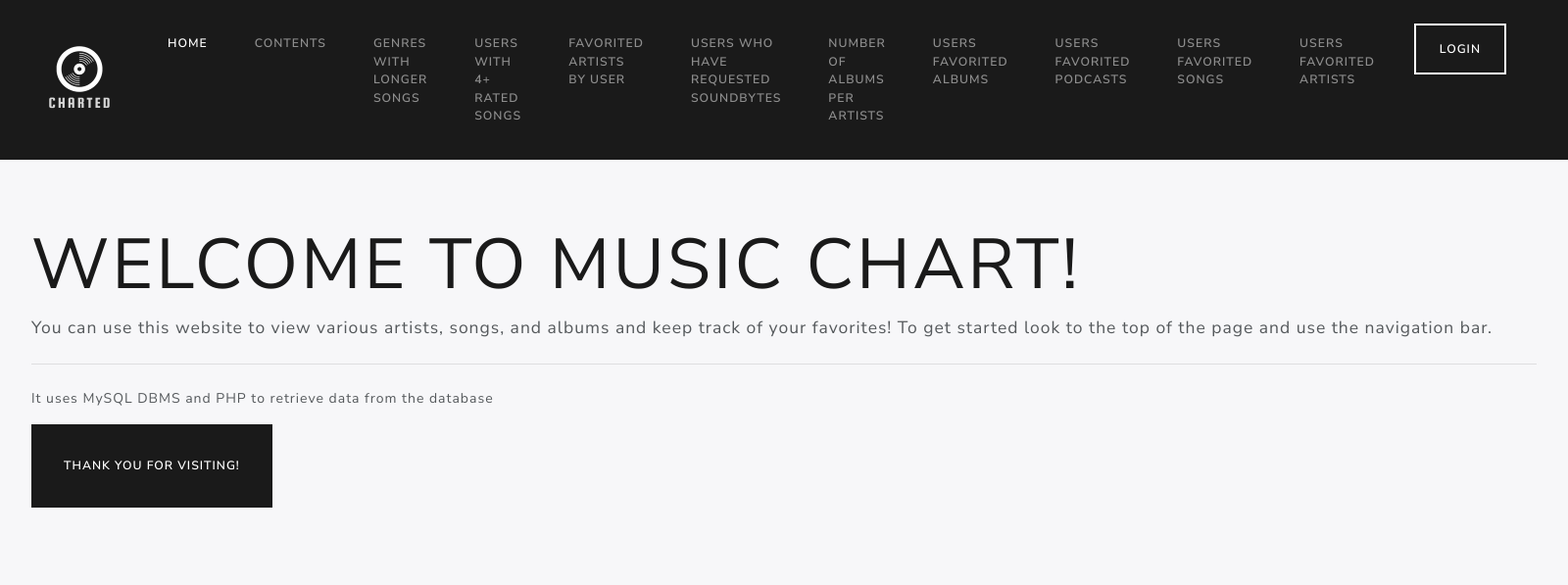
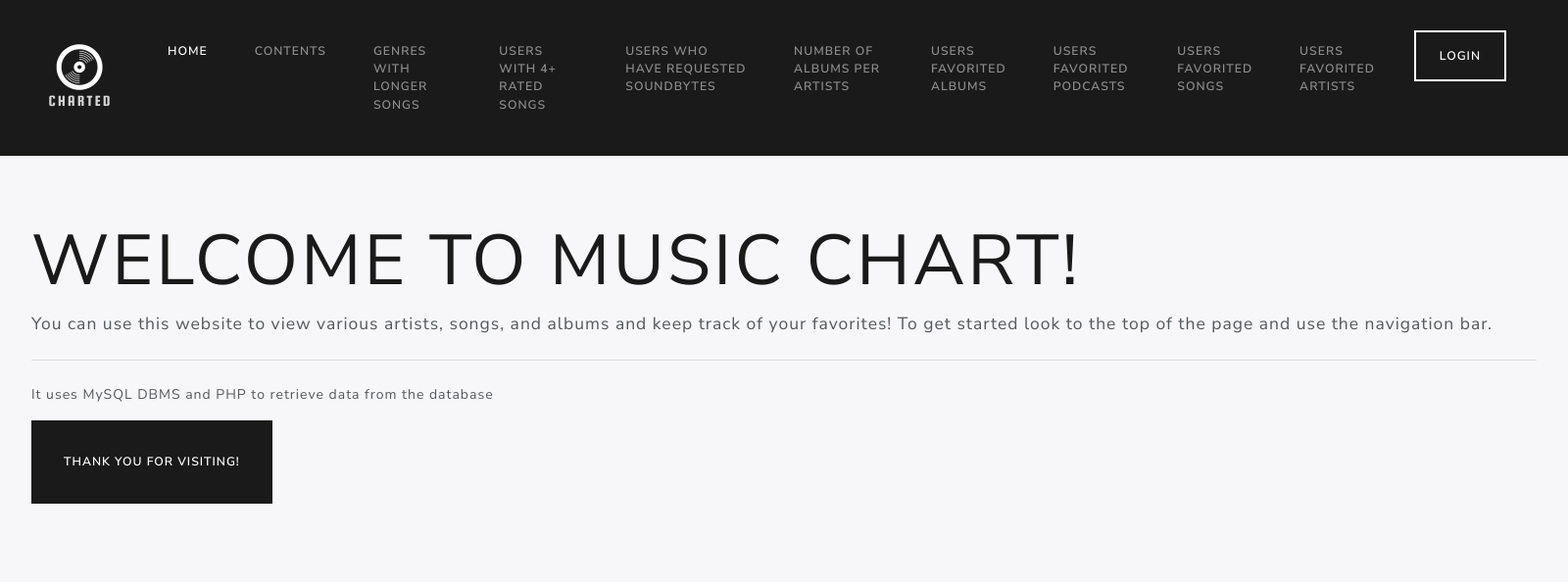
Before and after one commit to bluethunder7101/Music-Chart, a PHP site: page / in a window 1600 px wide. Shown: the top 597 px of the page at 98% size. Run offline with PHP 8.4, Linux system fonts and the light colour scheme.

Commit message:
Add files via upload

```diff
--- a/contents.php
+++ b/contents.php
@@ -36,9 +36,6 @@
             </li>
 			<li class="nav-item">
               <a class="nav-link" href="usersfourplussongs.php">Users With 4+ Rated Songs</a>
-            </li>
-			<li class="nav-item">
-              <a class="nav-link" href="favoritedartistsbyuser.php">Favorited Artists By User</a>
             </li>
 			<li class="nav-item">
               <a class="nav-link" href="requestedsoundbites.php">Users Who Have Requested Soundbytes</a>
--- a/favoritedartistsbyuser.php
+++ b/favoritedartistsbyuser.php
@@ -35,9 +35,6 @@
             </li>
 			<li class="nav-item">
               <a class="nav-link" href="usersfourplussongs.php">Users With 4+ Rated Songs</a>
-            </li>
-			<li class="nav-item">
-              <a class="nav-link" href="favoritedartistsbyuser.php">Favorited Artists By User</a>
             </li>
 			<li class="nav-item">
               <a class="nav-link" href="requestedsoundbites.php">Users Who Have Requested Soundbytes</a>
--- a/index.php
+++ b/index.php
@@ -37,9 +37,6 @@
               <a class="nav-link" href="usersfourplussongs.php">Users With 4+ Rated Songs</a>
             </li>
 			<li class="nav-item">
-              <a class="nav-link" href="favoritedartistsbyuser.php">Favorited Artists By User</a>
-            </li>
-			<li class="nav-item">
               <a class="nav-link" href="requestedsoundbites.php">Users Who Have Requested Soundbytes</a>
             </li>
 			<li class="nav-item">
--- a/longersongs.php
+++ b/longersongs.php
@@ -36,9 +36,6 @@
             </li>
 			<li class="nav-item">
               <a class="nav-link" href="usersfourplussongs.php">Users With 4+ Rated Songs</a>
-            </li>
-			<li class="nav-item">
-              <a class="nav-link" href="favoritedartistsbyuser.php">Favorited Artists By User</a>
             </li>
 			<li class="nav-item">
               <a class="nav-link" href="requestedsoundbites.php">Users Who Have Requested Soundbytes</a>
--- a/numberofalbumsperartist.php
+++ b/numberofalbumsperartist.php
@@ -35,9 +35,6 @@
             </li>
 			<li class="nav-item">
               <a class="nav-link" href="usersfourplussongs.php">Users With 4+ Rated Songs</a>
-            </li>
-			<li class="nav-item">
-              <a class="nav-link" href="favoritedartistsbyuser.php">Favorited Artists By User</a>
             </li>
 			<li class="nav-item">
               <a class="nav-link" href="requestedsoundbites.php">Users Who Have Requested Soundbytes</a>
--- a/requestedsoundbites.php
+++ b/requestedsoundbites.php
@@ -35,9 +35,6 @@
             </li>
 			<li class="nav-item">
               <a class="nav-link" href="usersfourplussongs.php">Users With 4+ Rated Songs</a>
-            </li>
-			<li class="nav-item">
-              <a class="nav-link" href="favoritedartistsbyuser.php">Favorited Artists By User</a>
             </li>
 			<li class="nav-item">
               <a class="nav-link" href="requestedsoundbites.php">Users Who Have Requested Soundbytes</a>
--- a/userfavoritealbums.php
+++ b/userfavoritealbums.php
@@ -36,9 +36,6 @@
             </li>
 			<li class="nav-item">
               <a class="nav-link" href="usersfourplussongs.php">Users With 4+ Rated Songs</a>
-            </li>
-			<li class="nav-item">
-              <a class="nav-link" href="favoritedartistsbyuser.php">Favorited Artists By User</a>
             </li>
 			<li class="nav-item">
               <a class="nav-link" href="requestedsoundbites.php">Users Who Have Requested Soundbytes</a>
--- a/usersfavoritedartists.php
+++ b/usersfavoritedartists.php
@@ -36,9 +36,6 @@
             </li>
 			<li class="nav-item">
               <a class="nav-link" href="usersfourplussongs.php">Users With 4+ Rated Songs</a>
-            </li>
-			<li class="nav-item">
-              <a class="nav-link" href="favoritedartistsbyuser.php">Favorited Artists By User</a>
             </li>
 			<li class="nav-item">
               <a class="nav-link" href="requestedsoundbites.php">Users Who Have Requested Soundbytes</a>
--- a/usersfavoritepodcast.php
+++ b/usersfavoritepodcast.php
@@ -36,9 +36,6 @@
             </li>
 			<li class="nav-item">
               <a class="nav-link" href="usersfourplussongs.php">Users With 4+ Rated Songs</a>
-            </li>
-			<li class="nav-item">
-              <a class="nav-link" href="favoritedartistsbyuser.php">Favorited Artists By User</a>
             </li>
 			<li class="nav-item">
               <a class="nav-link" href="requestedsoundbites.php">Users Who Have Requested Soundbytes</a>
--- a/usersfavoritesongs.php
+++ b/usersfavoritesongs.php
@@ -36,9 +36,6 @@
             </li>
 			<li class="nav-item">
               <a class="nav-link" href="usersfourplussongs.php">Users With 4+ Rated Songs</a>
-            </li>
-			<li class="nav-item">
-              <a class="nav-link" href="favoritedartistsbyuser.php">Favorited Artists By User</a>
             </li>
 			<li class="nav-item">
               <a class="nav-link" href="requestedsoundbites.php">Users Who Have Requested Soundbytes</a>
--- a/usersfourplussongs.php
+++ b/usersfourplussongs.php
@@ -36,9 +36,6 @@
             </li>
 			<li class="nav-item">
               <a class="nav-link" href="usersfourplussongs.php">Users With 4+ Rated Songs</a>
-            </li>
-			<li class="nav-item">
-              <a class="nav-link" href="favoritedartistsbyuser.php">Favorited Artists By User</a>
             </li>
 			<li class="nav-item">
               <a class="nav-link" href="requestedsoundbites.php">Users Who Have Requested Soundbytes</a>
```
